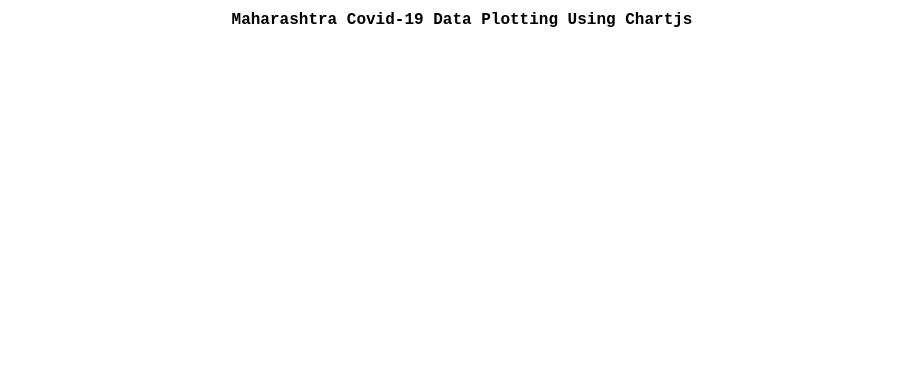
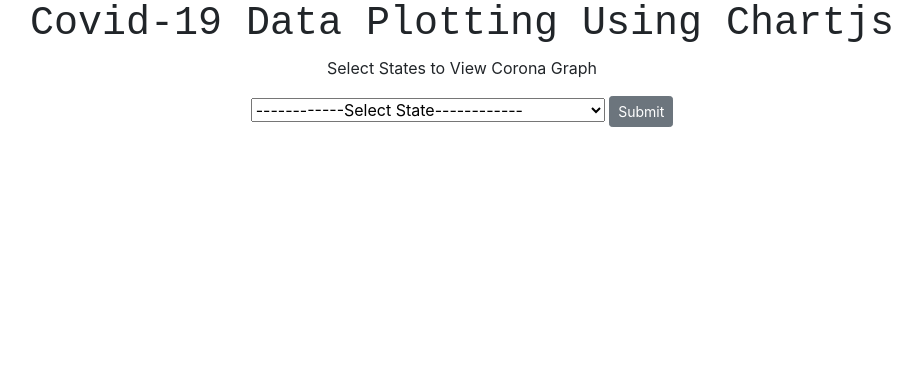
Before and after one commit to bhavansh/personal-projects.covid-cases-plot.chart-js, a plain HTML site: page index.html in a window 1280 px wide. Shown: the whole page, without its empty margins (178-1100 px from the left). Drawn offline with nearby package versions, Linux system fonts and the light colour scheme; no server answers.

Commit message:
Can track and plot chart for all indian States

```diff
--- a/index.html
+++ b/index.html
@@ -1,16 +1,68 @@
 <!DOCTYPE html>
 <html lang="en">
+
 <head>
   <meta charset="UTF-8" />
   <meta name="viewport" content="width=device-width, initial-scale=1.0" />
   <title>Fetch and Graph CSV</title>
   <link rel="stylesheet" href="style.css" />
   <script src="https://cdn.jsdelivr.net/npm/chart.js@2.9.3/dist/Chart.min.js"></script>
+  <link rel="stylesheet" href="https://stackpath.bootstrapcdn.com/bootstrap/4.5.0/css/bootstrap.min.css">
 </head>
+
 <body>
-    <h1>Maharashtra Covid-19 Data Plotting Using Chartjs</h1>
+  <h1><span id="State"></span> Covid-19 Data Plotting Using Chartjs</h1>
+  <div class="" id="drp-down">
+    <p class="text-center">Select States to View Corona Graph</p>
+    <div class="text-center">
+      <select name="" id="stateSelect">
+        <option value="" selected disabled>------------Select State------------</option>
+        <option value="ap"> Andhra Pradesh</option>
+        <option value="ar"> Arunachal Pradesh</option>
+        <option value="as"> Assam</option>
+        <option value="br"> Bihar </option>
+        <option value="ct"> Chhattisgarh </option>
+        <option value="ga"> Goa </option>
+        <option value="gj"> Gujarat </option>
+        <option value="hr"> Haryana </option>
+        <option value="hp"> Himachal Pradesh</option>
+        <option value="jk"> Jammu and Kashmir </option>
+        <option value="jh"> Jharkhand</option>
+        <option value="ka"> Karnataka</option>
+        <option value="kl"> Kerala </option>
+        <option value="mp"> Madhya Pradesh</option>
+        <option value="mh"> Maharashtra </option>
+        <option value="mn"> Manipur</option>
+        <option value="ml"> Meghalaya</option>
+        <option value="mz"> Mizoram</option>
+        <option value="nl"> Nagaland</option>
+        <option value="or"> Orissa</option>
+        <option value="pb"> Punjab</option>
+        <option value="rj"> Rajasthan </option>
+        <option value="sk"> Sikkim</option>
+        <option value="tn"> Tamil Nadu</option>
+        <option value="tg"> Telangana </option>
+        <option value="tr"> Tripura </option>
+        <option value="ut"> Uttarakhand</option>
+        <option value="up"> Uttar Pradesh</option>
+        <option value="wb"> West Bengal</option>
+        <option value="an"> Andaman and Nicobar Islands</option>
+        <option value="ch"> Chandigarh </option>
+        <option value="dn"> Dadra and Nagar Haveli and Daman and Diu </option>
+        <option value="dl"> Delhi </option>
+        <option value="ld"> Lakshadweep</option>
+        <option value="py"> Pondicherry </option>
+        <option value="la"> Ladakh </option>
+      </select>
+      <input class="btn btn-secondary btn-sm" id="SelectState" type="submit" />
+    </div>
+  </div>
+
+  <div id="Chart">
     <canvas id="myChart" height="350" width="800"></canvas>
+  </div>
 
   <script src="index.js"></script>
 </body>
+
 </html>
--- a/index.js
+++ b/index.js
@@ -1,3 +1,20 @@
+
+const State = document.getElementById("State");
+const List = document.getElementById("stateSelect");
+const SelectButton = document.getElementById("SelectState");
+const ChartDiv = document.getElementById('Chart');
+
+
+SelectButton.addEventListener('click', () => {
+
+    ChartDiv.innerHTML = "";
+    ChartDiv.innerHTML = "<canvas id='myChart' height='350' width='800'></canvas>";
+
+    let SelectedValue = List.selectedOptions[0].value;
+    let StateName = List.selectedOptions[0].text;
+    State.textContent = StateName;
+    console.log(SelectedValue);
+
 
 
     async function getData() {
@@ -15,11 +32,9 @@ async function getData() {
         for (i = 0; i < SD.length; i = i + 3) {
 
             date_c.push(SD[i].date);
-        confirmed_c.push(SD[i].mh);
-        recovered_c.push(SD[i + 1].mh);
-        deceased_c.push(SD[i + 2].mh);
-
-
+            confirmed_c.push(SD[i][`${SelectedValue}`]);
+            recovered_c.push(SD[i + 1][`${SelectedValue}`]);
+            deceased_c.push(SD[i + 2][`${SelectedValue}`]);
 
         }
 
@@ -88,3 +103,8 @@ async function chartIt() {
 
 
     chartIt();
+
+
+
+
+});
```
Also changed, not shown: test.html (added, +85 -0 lines), 1 other file. Lines whose indentation alone changed are shown as unchanged.
